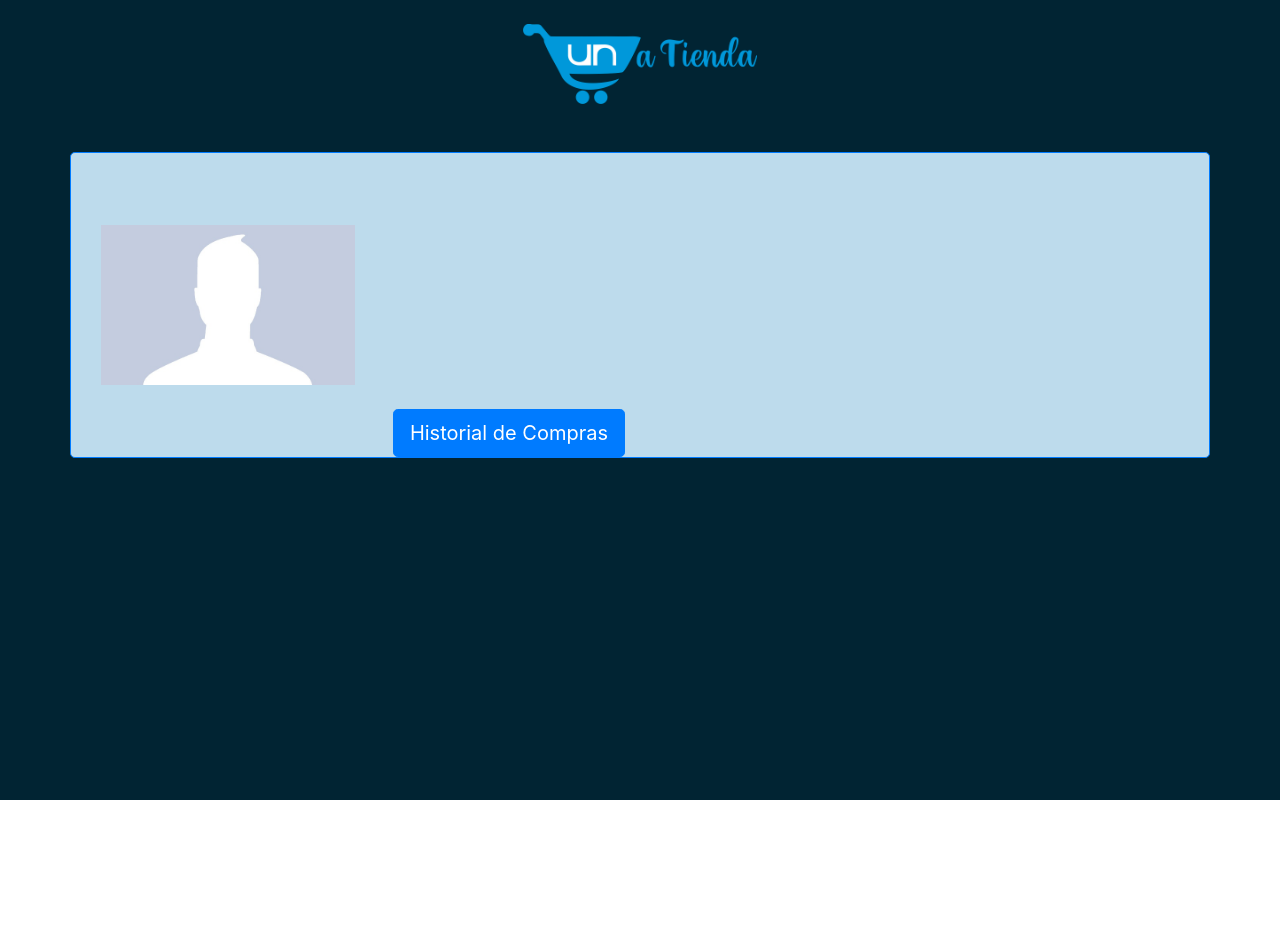
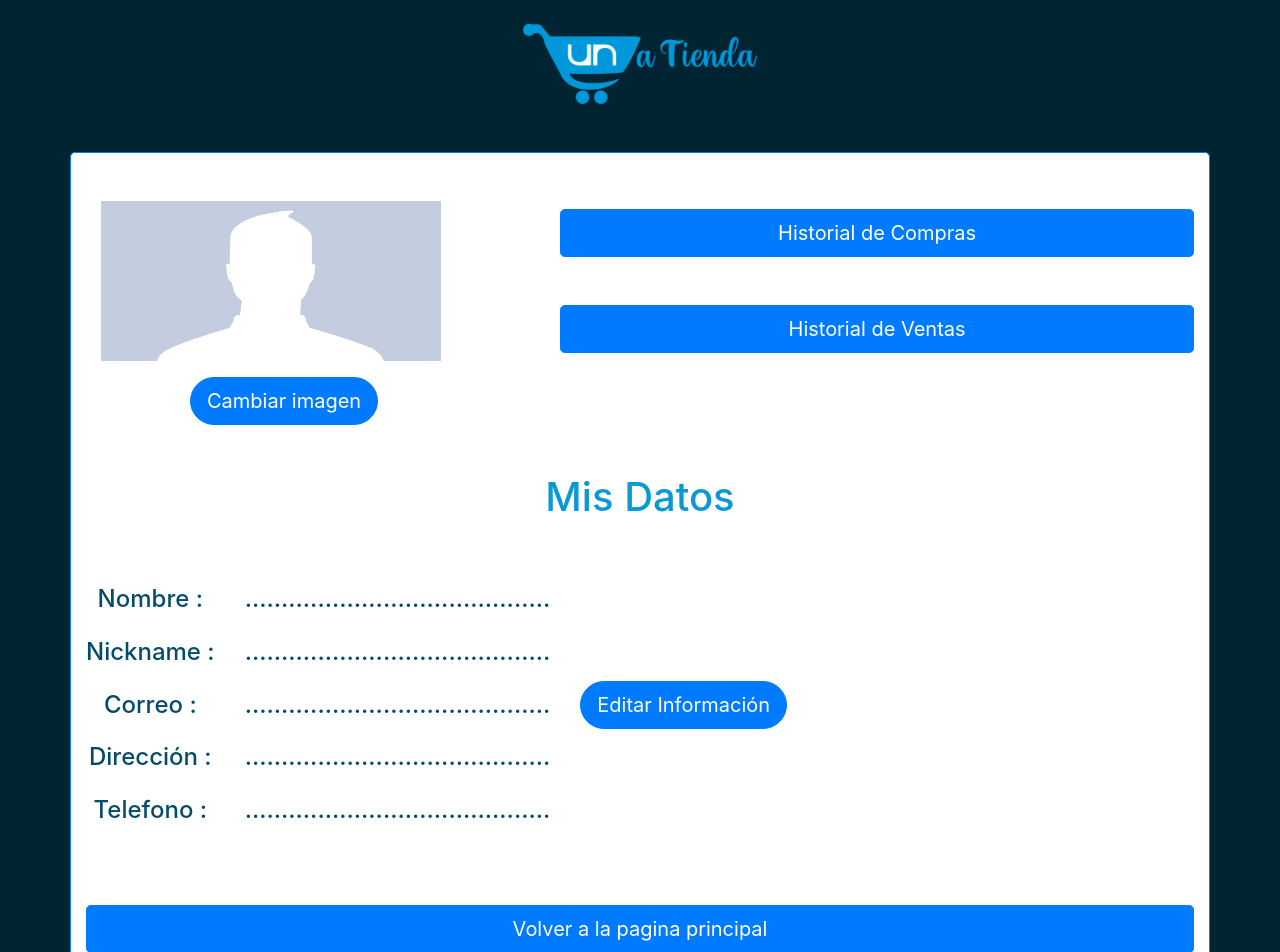
Before and after one commit to UNa-Tienda/frontend, a Vue app: page /profile in a window 1280 px wide. Shown: the top 952 px of the page. Before the commit the page ends 800 px from the top, so only its background shows below. Built offline with nearby package versions, Linux system fonts and the light colour scheme.

Commit message:
Avance vista perfil

```diff
--- a/src/views/Profile.vue
+++ b/src/views/Profile.vue
@@ -1,42 +1,81 @@
 <template>
-    <div class="container-fluid container-register">
+    <div class="container-fluid containerExterno">
         <div class="row">
             <div class="col-12">
                 <br />
-                <img class="logoregister " src="../assets/logo.png" alt="Logo" />
+                <img class="logo " src="../assets/logo.png" alt="Logo" />
             </div>
         </div>
-        <div class="row mt-5 ">
-            <div class="container container2 border border-primary rounded-lg">
-                <div class="col-6">
-                    <br />
-                    <img class="fotoperfil mt-5 " src="../assets/perfil.png" alt="Perfil" />
+        <div class="container containerInterno border border-primary rounded-lg mt-5">
+            <b-row class="mt-5">
+                <b-col cols="5">
+                    <img class="fotoperfil  col-xs-12 col-sm-12 col-md-10 col-lg-10 " src="../assets/perfil.png" alt="Perfil" />
+                    <div class="text-center mr-5" align-v="center">
+                        <b-button  class="mt-3" size="lg" pill variant="primary">Cambiar imagen</b-button>
+                    </div>
+                </b-col>
+                <b-col cols="7">
+                    <div>
+                        <b-button class ="col-12 mt-2" size="lg" type="sumbit" href="" variant="primary">Historial de Compras</b-button>
+                        <br />
+                        <br />
+                        <br />
+                        <b-button class ="col-12" size="lg" type="sumbit" href="" variant="primary">Historial de Ventas</b-button>
+                    </div>
+                </b-col>
+            </b-row>
+            <h1 class="titulo mt-5 mb-3">Mis Datos</h1>
+            <div class="info">
+                <b-row class="mt-5">
+                    <b-col md="auto">
+                        <h4 class="text-center mb-4">Nombre :</h4>
+                        <h4 class="text-center mb-4">Nickname :</h4>
+                        <h4 class="text-center mb-4">Correo :</h4>
+                        <h4 class="text-center mb-4">Dirección :</h4>
+                        <h4 class="text-center mb-4">Telefono :</h4>
+                    </b-col>
+                    <b-col md="auto">
+                        <h4 class="text-center mb-4">..........................................</h4>
+                        <h4 class="text-center mb-4">..........................................</h4>
+                        <h4 class="text-center mb-4">..........................................</h4>
+                        <h4 class="text-center mb-4">..........................................</h4>
+                        <h4 class="text-center mb-4">..........................................</h4>
+                    </b-col>
+                    <b-col md="auto">
+                        <br />
+                        <br />
+                        <br />
+                        <br />
+                        <b-button  size="lg" pill variant="primary">Editar Información</b-button>
+                    </b-col>
+                </b-row>
+            </div>
+            <b-row class="mt-5 mb-3">
+                <b-col cols="12">
+                        <b-button class ="col-12 mt-2" size="lg" type="sumbit" href="" variant="primary">Volver a la pagina principal</b-button>
+                </b-col>
+            </b-row>
 
-                </div>
-                <div class="col-6">
-                    <br />
-                    <div class="text-right">
-                        <b-button size="lg" type="sumbit" variant="primary">Historial de Compras</b-button>
-                    </div>
-                </div>
-            </div>
+
         </div>
     </div>
 </template>
 
 <style>
-.container-register {
+.containerExterno {
   background: #012433;
   min-height: 100vh;
 
 }
-.container2 {
-  background: #bddbec;
+.containerInterno {
+  background: #ffffff;
+
 
 }
 
-.logoregister {
+.logo {
   height: 80px;
+  display: block;
   margin-left: auto;
   margin-right: auto;
 }
@@ -48,4 +87,22 @@
 
 }
 
+.titulo{
+ display: flex;
+ justify-content: center;
+ color:#0b99d6;
+}
+
+.info {
+ display: flex;
+ align-items: left;
+ justify-content: left;
+ color:#054c6b;
+
+
+
+}
+
+
+
 </style>
```
